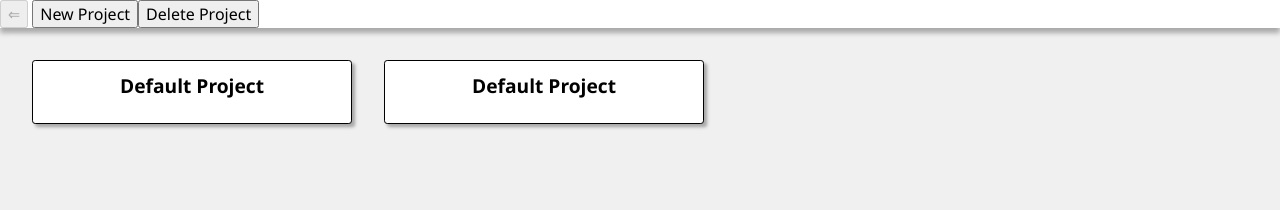
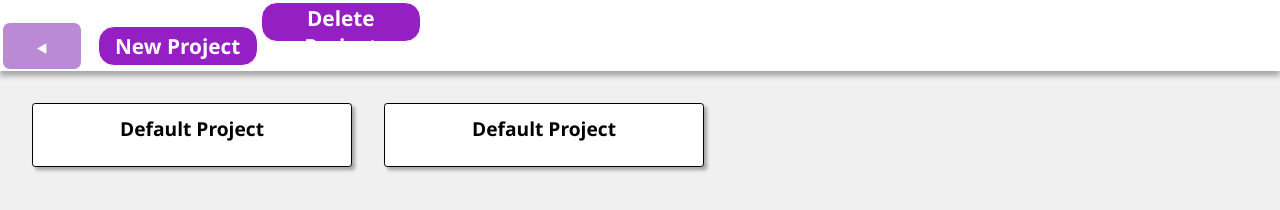
Before and after one commit to Varulli/todo-list, a website built with webpack: page src/index.html in a window 1280 px wide. Built offline with nearby package versions, Linux system fonts and the light colour scheme.

Commit message:
Style button bar buttons

```diff
--- a/src/index.html
+++ b/src/index.html
@@ -12,9 +12,7 @@
 
 <body>
 
-    <div class="button-bar">
-        <button disabled class="back-button">&lArr;</button>
-    </div>
+    <div class="button-bar"><button disabled class="back-button">&ltrif;</button></div>
 
     <div class="content"></div>
 
--- a/src/index.js
+++ b/src/index.js
@@ -400,7 +400,7 @@ const DOMController = (() => {
                     todo.addEventListener('click', deleteTodo);
                     todo.removeEventListener('click', clickIntoTodo);
                 }
-                backButton.disabled = true;
+                setBackButtonDisabled(true);
                 document.querySelector('.new-todo-button').disabled = true;
                 document.querySelector('.toggle-sort-button').disabled = true;
                 deleteTodoButton.textContent = "Cancel";
@@ -410,7 +410,7 @@ const DOMController = (() => {
                     todo.removeEventListener('click', deleteTodo);
                     todo.addEventListener('click', clickIntoTodo);
                 }
-                backButton.disabled = false;
+                setBackButtonDisabled(false);
                 document.querySelector('.new-todo-button').disabled = false;
                 document.querySelector('.toggle-sort-button').disabled = false;
                 deleteTodoButton.textContent = "Delete Todo";
--- a/src/style.css
+++ b/src/style.css
@@ -2,6 +2,8 @@
     font-size: 16px;
     font-family: 'Segoe UI', Tahoma, Geneva, Verdana, sans-serif;
     --lighter-gray: rgb(240, 240, 240);
+    --light-purple: rgb(186, 139, 212);
+    --dark-purple: rgb(148, 31, 194);
 }
 
 body {
@@ -17,6 +19,32 @@ button {
 .button-bar {
     background-color: white;
     box-shadow: 0 5px 5px darkgray;
+    padding: .1rem;
+}
+
+.button-bar button {
+    margin-right: .2rem;
+    font-size: 1.3rem;
+    width: 100%;
+    max-width: 10rem;
+    height: 2.5rem;
+    color: white;
+    background-color: var(--dark-purple);
+    border: 1px solid white;
+    border-radius: 1rem;
+    font-weight: bold;
+}
+
+.button-bar button.back-button {
+    width: 5rem;
+    height: 3rem;
+    margin-right: 1rem;
+    border-radius: .5rem;
+}
+
+.button-bar button:active,
+.button-bar button:disabled {
+    background-color: var(--light-purple);
 }
 
 .content {
@@ -81,6 +109,7 @@ form {
 
 label {
     display: block;
+    font-weight: bold;
 }
 
 .submit-button {
```
